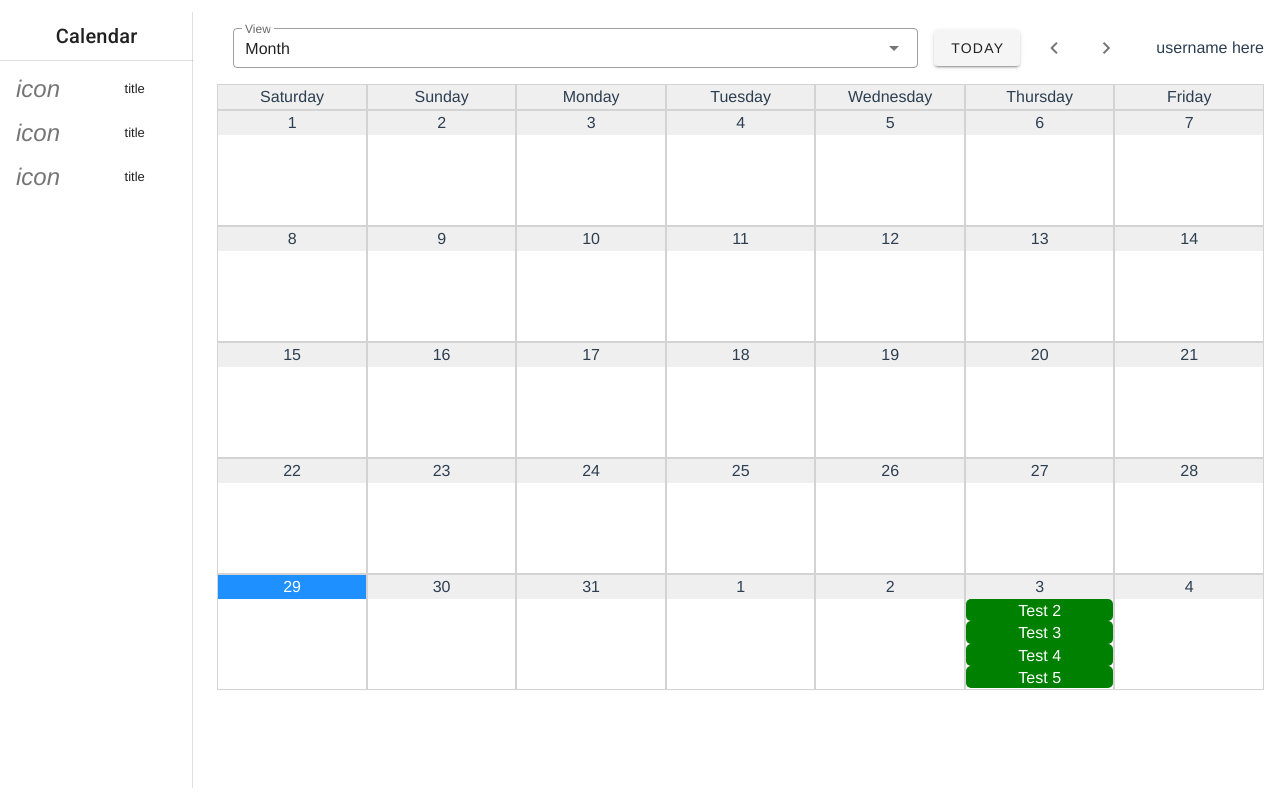
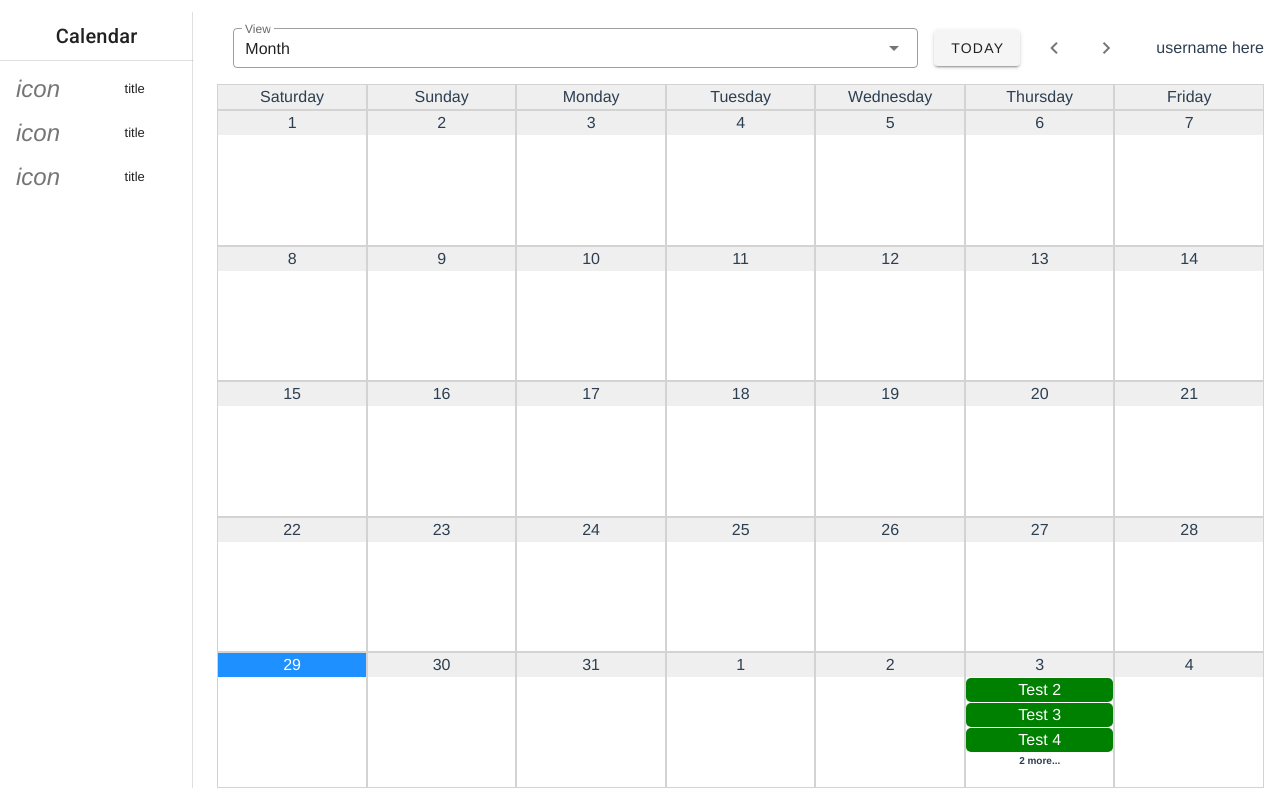
Before and after one commit to cmsc495-group5-1/calendar-frontend, a Vue app: page / in a window 1280 px wide. Built offline with nearby package versions, Linux system fonts and the light colour scheme; what vuetify-datetime-picker would draw is missing.

Commit message:
Rework month height; add hover pointer

```diff
--- a/src/components/EventBubble.vue
+++ b/src/components/EventBubble.vue
@@ -38,6 +38,10 @@ export default defineComponent({
   color: white;
 }
 
+.event:hover {
+  cursor: pointer;
+}
+
 .ellipsize {
   overflow: hidden;
   white-space: nowrap;
--- a/src/views/MonthView.vue
+++ b/src/views/MonthView.vue
@@ -1,20 +1,19 @@
 <template>
-  <div class="d-flex flex-column">
-    <div class="d-flex flex-wrap">
+  <div class="month-grid">
     <div v-for="day in getDayNames()" :key="day" class="day day-header">
       {{ day }}
     </div>
-    </div>
-    <div class="month-grid">
     <template v-for="(date, dateIdx) in displayDates">
       <template>
         <div class="day" :key="dateIdx" @click="$emit('add-event', date)">
           <div :class="isToday(date) ? 'current-day' : 'not-current-day'">{{date.getDate()}}</div>
           <EventBubble v-for="(item, idx) in eventsForDay(date)" :key="idx" :event="item" @click.native.stop="$emit('edit-event', item)" />
+          <div v-if="eventsForDayHasOverflow(date)" class="event-expander" @click.stop="showMoreEvents(date)">
+            {{ eventsForDayOverflowCount(date) }} more...
+          </div>
         </div>
       </template>
     </template>
-    </div>
   </div>
 </template>
 
@@ -89,11 +88,27 @@ export default defineComponent({
       return date.toLocaleDateString(undefined, { year: "numeric", month: "long"});
     },
     eventsForDay(day: Date): CalendarEvent[] {
+      const events = this.calendar.events
+        .filter(event => event.startDate.getDate() === day.getDate())
+        .filter(event => event.startDate.getMonth() === day.getMonth())
+        .filter(event => event.startDate.getFullYear() === day.getFullYear());
+      if (events.length > 4)
+        return events.slice(0, 3);
+      return events.slice(0, 3);
+    },
+    eventsForDayHasOverflow(day: Date): boolean {
+      const events = this.calendar.events
+        .filter(event => event.startDate.getDate() === day.getDate())
+        .filter(event => event.startDate.getMonth() === day.getMonth())
+        .filter(event => event.startDate.getFullYear() === day.getFullYear());
+      return events.length > 4;
+    },
+    eventsForDayOverflowCount(day: Date): number {
       return this.calendar.events
         .filter(event => event.startDate.getDate() === day.getDate())
         .filter(event => event.startDate.getMonth() === day.getMonth())
         .filter(event => event.startDate.getFullYear() === day.getFullYear())
-        .slice(0, 4);
+        .length - 4;
     },
     navigateBackward() {
       return this.navigateMonths(-1);
@@ -105,6 +120,9 @@ export default defineComponent({
       const newDate = new Date(this.displayDate.getTime());
       newDate.setMonth(newDate.getMonth() + amount);
       return newDate;
+    },
+    showMoreEvents(day: Date) {
+      console.log(day);
     }
   },
   watch: {
@@ -125,6 +143,7 @@ export default defineComponent({
   flex-direction: column;
   align-content: center;
   overflow: hidden;
+  gap: 1px;
 }
 
 .current-day {
@@ -137,7 +156,6 @@ export default defineComponent({
 }
 
 .day-header {
-  width: calc(100% / 7);
   background-color: #efefef;
   height: fit-content;
 }
@@ -145,8 +163,20 @@ export default defineComponent({
 .month-grid {
   display: grid;
   grid-template-columns: repeat(7, 1fr);
-  /* TODO: 0.95 keeps it from overflowing but isn't the correct answer */
-  grid-auto-rows: 0.95fr;
-  max-height: 100%;
+  grid-template-rows: auto;
+  grid-auto-rows: 1fr;
+  height: 100%;
+}
+
+.event-expander {
+  font-weight: bold;
+  font-size: x-small;
+
+  width: 100%;
+  max-width: 100%;
+}
+
+.event-expander:hover {
+  cursor: pointer;
 }
 </style>
```
Lines whose indentation alone changed are shown as unchanged.
